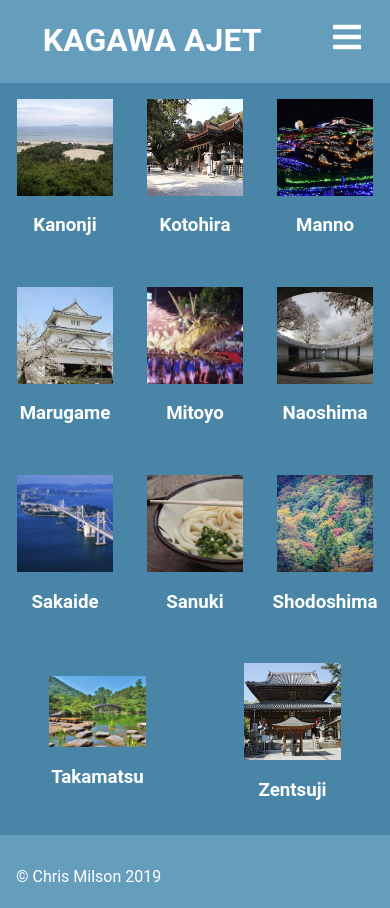
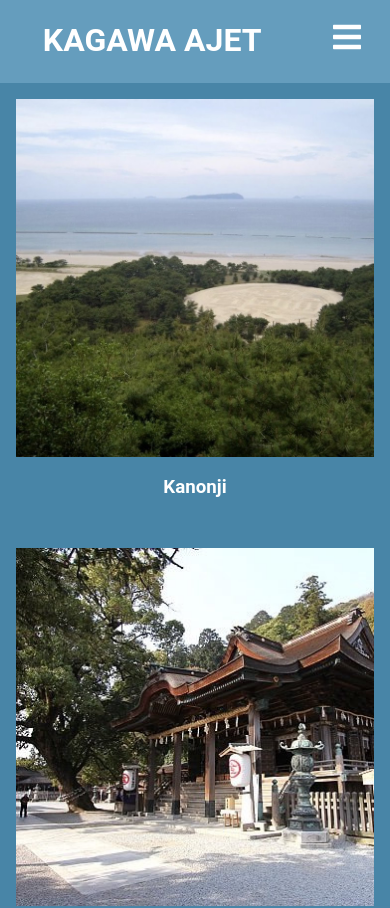
Before and after one commit to chrismilson/kagawa-ajet-website, a React (Create React App) app in the folder client/: page /destinations in a window 390 px wide. Shown: the top 908 px of the page. Built offline with nearby package versions, Linux system fonts and the light colour scheme; the HTML template or start-up script is replaced by a standard one.

Commit message:
Make phone friendly

```diff
--- a/client/src/pages/Destinations.scss
+++ b/client/src/pages/Destinations.scss
@@ -18,5 +18,17 @@
         object-fit: cover;
       }
     }
+
+    @media only screen and (max-width: 600px) {
+      .MenuItem {
+        width: 50%;
+      }
+    }
+
+    @media only screen and (max-width: 400px) {
+      .MenuItem {
+        width: 100%;
+      }
+    }
   }
 }
```
